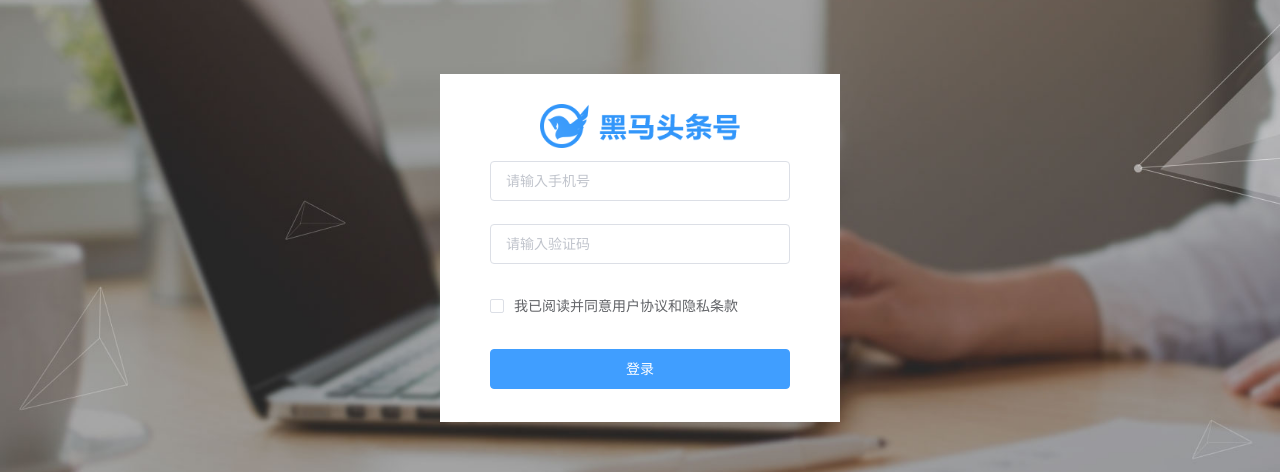
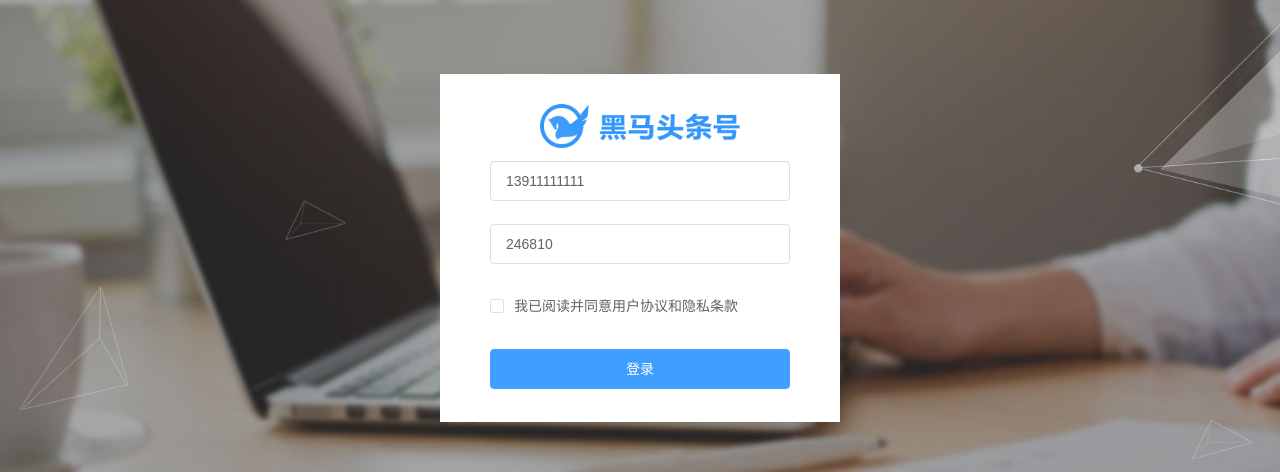
Before and after one commit to N-Count/VuePc72, a Vue app: page /#/login in a window 1280 px wide. Shown: the part 152-624 px from the top of the page. Built offline with nearby package versions, Linux system fonts and the light colour scheme.

Commit message:
完成登录验证

```diff
--- a/package.json
+++ b/package.json
@@ -8,6 +8,7 @@
     "lint": "vue-cli-service lint"
   },
   "dependencies": {
+    "axios": "^0.21.0",
     "core-js": "^3.6.5",
     "element-ui": "^2.14.0",
     "vue": "^2.6.11",
--- a/src/utils/request.js
+++ b/src/utils/request.js
@@ -2,8 +2,8 @@
 import axios from 'axios'
 
 const instance = axios.create({
-  baseURL: 'https://some-domain.com/api/',
-  timeout: 3000
+  baseURL: 'http://ttapi.research.itcast.cn',
+  timeout: 1000
 
 })
 export default instance
--- a/src/views/login/index.vue
+++ b/src/views/login/index.vue
@@ -1,56 +1,144 @@
 <template>
+  <div class="login-container">
+    <!--
+        el-form>el-form-item>各类表单元素,比如el-input
+        model属性=>el-form的数据源 对象
+        label-width 宽度
+        v-model="form.?" 表单元素双绑数据
 
-<div class="login-container">
-   <el-form ref="form" :model="form" class="login-form-wrap" :rules='rules'>
+     -->
+
+    <el-form ref="form" :model="form" :rules="rules" class="login-form-wrap ">
+      <!-- logo -->
       <div class="login-head">
         <div class="logo"></div>
       </div>
-  <el-form-item prop='mobile'>
-    <el-input v-model="form.mobile" placeholder="请输入手机号" ></el-input>
+      <el-form-item prop="mobile">
+        <el-input v-model="form.mobile" placeholder="请输入手机号"></el-input>
       </el-form-item>
- <el-form-item prop='code'>
-    <el-input v-model="form.code" placeholder="请输入验证码" ></el-input>
+
+      <el-form-item prop="code">
+        <el-input v-model="form.code" placeholder="请输入验证码"></el-input>
       </el-form-item>
-  <el-form-item >
-      <el-checkbox label="我已阅读并同意用户协议和隐私条款" ></el-checkbox>
+
+      <el-form-item prop="agree">
+        <el-checkbox
+          v-model="form.agree"
+          label="我已阅读并同意用户协议和隐私条款"
+        ></el-checkbox>
       </el-form-item>
+
       <el-form-item>
-    <el-button type="primary" @click="onSubmit" class="login-btn">登录 </el-button>
+        <el-button class="login-btn" type="primary" @click="onSubmit"
+          >登录</el-button
+        >
       </el-form-item>
     </el-form>
-
   </div>
 </template>
 
 <script>
+import request from '@/utils/request.js'
+
 export default {
+  name: 'Login',
   data () {
+    // 自定义验证规则的方法
+    // 1. 看形参
+    // 1.1 看是否有默认形参(使用函数式,没有手动传入)
+    // 1.2 看是否可以自己传递实参
+    // 2. 看return
+    // 2.1  看有没有
+    // 2.2  看类型(数据类型, 返回值是函数)=> 影响该函数的使用时的接收者
+
+    /*
+    const fn = ()=>{
+      return ()=>{}
+    }
+
+    const res = fn()
+    res()
+    */
+
+    // value: 表单元素的值,这里是bool
+    // cb: 回调函数
+    const validatePass = (rule, value, callback) => {
+      // console.log(
+      //   { rule },
+      //   { value },
+      //   { callback })
+
+      if (!value) {
+        callback(new Error('请勾选同意'))
+      } else {
+        // 内存溢出->递归
+        // cb触发validate的方法
+        callback()
+      }
+    }
+
     return {
       form: {
-        mobile: '',
-        code: ''
+        mobile: '13911111111',
+        code: '246810',
+        agree: false
       },
       rules: {
         mobile: [
-          { required: true, message: '请输入手机号', trigger: ['blur', 'change'] },
-          { pattern: /^1[3-9]\d{9}$/, message: '请输入正确的手机号', trigger: ['blur', 'change'] }
+          // { required: true, message: '请输入手机号', trigger: ['blur', 'change'] },
+          // trigger:规定触发的时机=> 2重状态 =>容器保存=>数组 or 对象
+          // { min: 3, max: 5, message: '请输入正确的手机格式', trigger: ['blur', 'change'] }
+
+          {
+            required: true,
+            message: '请输入手机号',
+            trigger: ['blur', 'change']
+          },
+          {
+            pattern: /^1[3-9]\d{9}$/,
+            message: '请输入正确的手机号',
+            trigger: ['blur', 'change']
+          }
         ],
         code: [
-          { required: true, message: '请输入验证码', trigger: ['blur', 'change'] },
-          { pattern: /^\d{6}$/, message: '请输入完整的验证码', trigger: ['blur', 'change'] }
+          {
+            required: true,
+            message: '请输入验证码',
+            trigger: ['blur', 'change']
+          },
+          {
+            pattern: /^\d{6}$/,
+            message: '请输入正确的验证码',
+            trigger: ['blur', 'change']
+          }
         ],
-        agree: [
-          {}
-        ]
+        agree: [{ validator: validatePass, trigger: ['blur', 'change'] }]
       }
     }
   },
   methods: {
     onSubmit () {
       console.log('submit!')
+      this.$refs.form.validate(async valid => {
+        if (valid) {
+          try {
+            await request({
+              url: '/mp/v1_0/authorizations',
+              method: 'POST',
+              data: { mobile: this.form.mobile, code: this.form.code }
+            })
+            this.$message.success('登录成功')
+            this.$router.push('/')
+          } catch (error) {
+            this.$message.error('登录失败')
+          }
+        } else {
+          console.log('error submit!!')
+          return false
+        }
+      })
     }
   }
-
 }
 </script>
 
@@ -60,14 +148,14 @@
   width: 100%;
   height: 100%;
   display: flex;
-  flex-direction:column;
+  flex-direction: column;
   justify-content: center;
   align-items: center;
   background: url("~@/assets/login_bg.jpg") no-repeat;
   background-size: cover;
   .login-form-wrap {
     width: 300px;
-    min-width: 200px;
+    min-width: 300px;
     padding: 30px 50px 10px;
     background-color: #fff;
     .login-head {
```
Also changed, not shown: 1 other file (tests, documents, lock files or other folders). Lines whose indentation alone changed are shown as unchanged.
